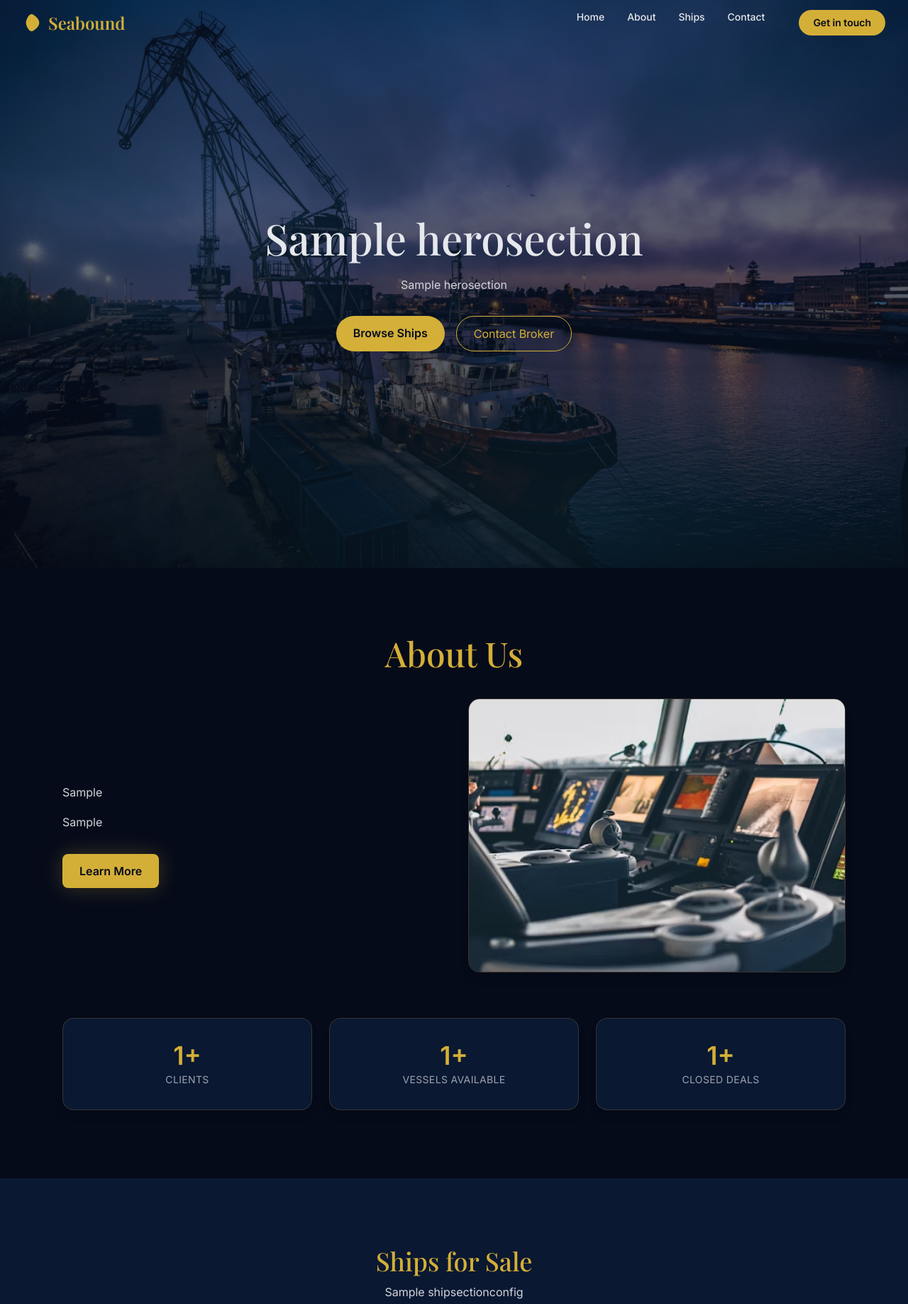
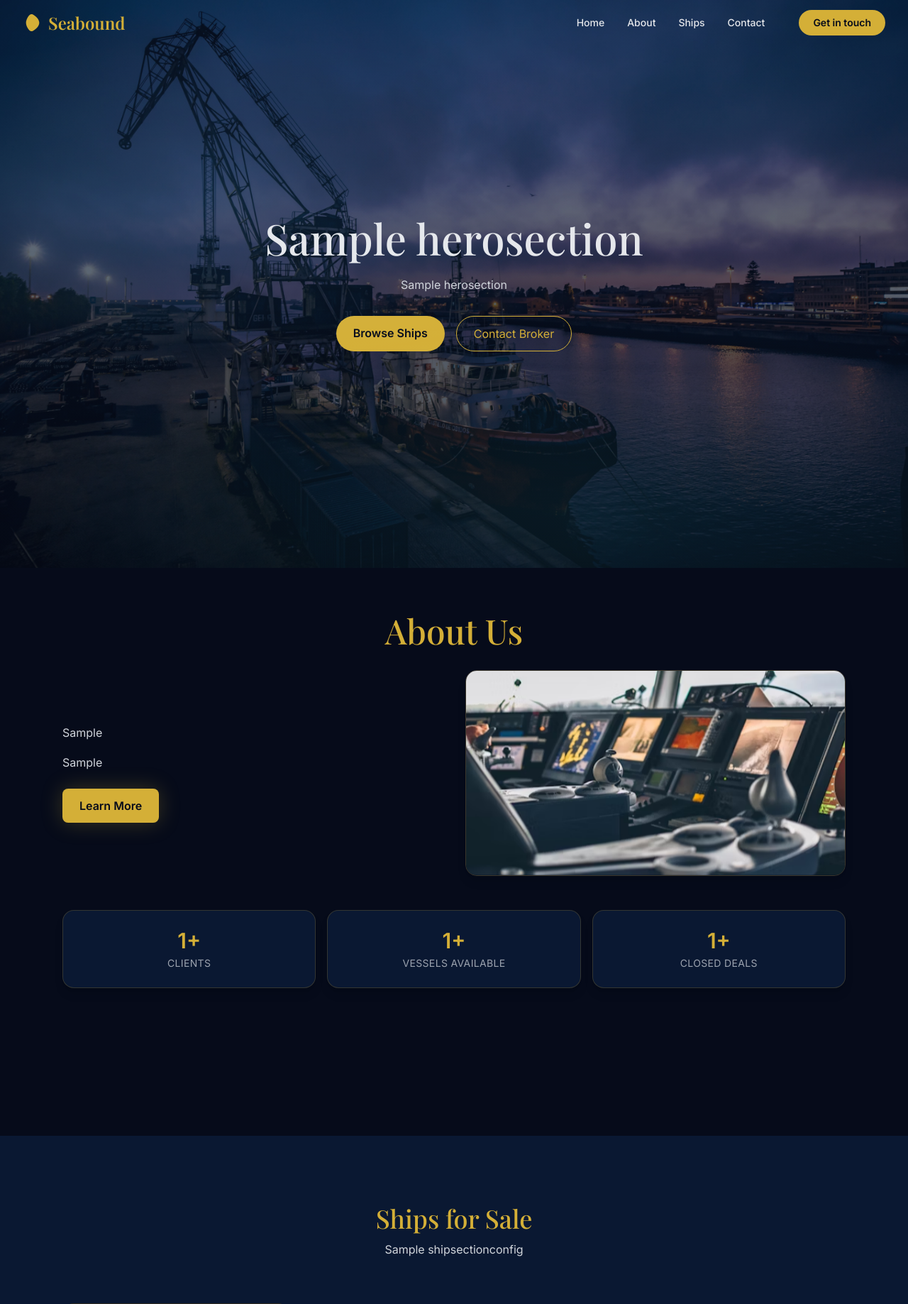
Before and after one commit to Zeyadm8112/marine-agency, a Django app: page / in a window 1280 px wide. Shown: the top 1837 px of the page at 71% size. Run offline with Django 5.2, Linux system fonts and the light colour scheme; tables that the repository leaves empty hold one stand-in row (values such as "Sample post"); grey boxes marked "Sample" are stand-in pictures; some libraries are stand-ins or nearby versions.

Commit message:
finalaze demo versoin

```diff
--- /dev/null
+++ b/marineagency/core/static/js/preloader.js
@@ -0,0 +1,13 @@
+document.addEventListener("DOMContentLoaded", function () {
+    const preloader = document.getElementById("preloader");
+
+    if (!preloader) return;
+
+    // Wait for everything to load (images, styles, etc.)
+    window.addEventListener("load", () => {
+      preloader.style.transition = "opacity 0.5s ease";
+      preloader.style.opacity = "0";
+
+      setTimeout(() => preloader.remove(), 500); // Remove after fade
+    });
+  });
--- a/marineagency/core/templates/base.html
+++ b/marineagency/core/templates/base.html
@@ -98,9 +98,31 @@
 
   <body class="overflow-x-hidden">
     {% include "partials/_navbar.html" %}
+
+    <!-- Preloader -->
+    <div
+      id="preloader"
+      class="fixed inset-0 z-50 flex items-center justify-center bg-navy-900"
+    >
+      <div class="flex flex-col items-center gap-4">
+        <div
+          class="w-16 h-16 border-4 border-t-gold-400 border-b-transparent border-l-transparent border-r-transparent rounded-full animate-spin"
+        ></div>
+
+      </div>
+    </div>
+
     <main>{% block content %}{% endblock content %}</main>
-    {% include "partials/_footer.html" %} {% block extra_scripts %}{% endblock extra_scripts %}
+
+    {% include "partials/_footer.html" %}
+
+    {% block extra_scripts %}{% endblock extra_scripts %}
+
     <script src="{% static 'js/main.js' %}"></script>
     <script src="{% static 'js/ships.js' %}"></script>
+
+    <script src="{% static 'js/preloader.js' %}"></script>
+    <script src="{% static 'js/modal-preloader.js' %}"></script>
+
   </body>
-</html>
+  </html>
--- a/marineagency/core/templates/partials/_about.html
+++ b/marineagency/core/templates/partials/_about.html
@@ -1,18 +1,18 @@
 {% load static %}
-<section id="about" class="py-24 bg-navy-900 overflow-hidden">
+<section id="about" class="min-h-screen py-16 bg-navy-900">
   <div class="max-w-6xl mx-auto px-6 fade-up">
     <h2 class="text-center text-4xl md:text-5xl font-serif text-gold-400 mb-8">About Us</h2>
 
     <!-- Bio split -->
-    <div class="mt-10 grid items-center gap-10 md:grid-cols-2">
+    <div class="mt-8 grid items-center gap-8 md:grid-cols-2">
       <div class="text-center md:text-left">
         <p class="text-gray-300 leading-relaxed">
-     {{about.first_paragraph }}
+          {{ about.first_paragraph }}
         </p>
         <p class="mt-4 text-gray-300 leading-relaxed">
           {{ about.second_paragraph }}
         </p>
-        <div class="mt-8 flex justify-center md:justify-start">
+        <div class="mt-6 flex justify-center md:justify-start">
           <a
             href="#_contact"
             class="inline-block bg-gold-400 text-navy-900 font-semibold px-6 py-3 rounded-lg shadow-gold transition-all hover:bg-gold-500 hover:shadow-lg"
@@ -25,34 +25,34 @@
       <div class="relative">
         <div class="overflow-hidden rounded-2xl border border-gold-400/20 shadow-lg">
           <img
-          src="{% static 'images/aboutus.avif' %}"
-          alt="Seabound team and vessels"
-          class="w-full h-72 md:h-96 object-cover transform transition-transform duration-700 hover:scale-105 will-change-transform"
-          style="transform-origin: center;"
-        />
-                </div>
+            src="{% static 'images/aboutus.avif' %}"
+            alt="Seabound team and vessels"
+            class="w-full h-56 md:h-72 object-cover transform transition-transform duration-700 hover:scale-105 will-change-transform"
+            style="transform-origin: center;"
+          />
+        </div>
         <div class="pointer-events-none absolute inset-0 rounded-2xl ring-1 ring-inset ring-white/5"></div>
       </div>
     </div>
 
     <!-- Stats -->
-    <div class="mt-16 grid gap-6 sm:grid-cols-3 text-center">
-      <div class="rounded-2xl bg-navy-800 border border-gold-400/20 p-8 shadow-lg transition hover:shadow-gold hover:-translate-y-1">
-        <div class="text-4xl font-semibold text-gold-400">
+    <div class="mt-12 grid gap-4 sm:grid-cols-3 text-center">
+      <div class="rounded-2xl bg-navy-800 border border-gold-400/20 p-6 shadow-lg transition hover:shadow-gold hover:-translate-y-0.5">
+        <div class="text-3xl font-semibold text-gold-400">
           <span class="counter" data-target="{{ about.clients_number }}" data-suffix="+">0</span>
         </div>
         <div class="mt-1 text-sm uppercase tracking-wide text-gray-400">Clients</div>
       </div>
 
-      <div class="rounded-2xl bg-navy-800 border border-gold-400/20 p-8 shadow-lg transition hover:shadow-gold hover:-translate-y-1">
-        <div class="text-4xl font-semibold text-gold-400">
+      <div class="rounded-2xl bg-navy-800 border border-gold-400/20 p-6 shadow-lg transition hover:shadow-gold hover:-translate-y-0.5">
+        <div class="text-3xl font-semibold text-gold-400">
           <span class="counter" data-target="{{ about.vessels_number }}" data-suffix="+">0</span>
         </div>
         <div class="mt-1 text-sm uppercase tracking-wide text-gray-400">Vessels Available</div>
       </div>
 
-      <div class="rounded-2xl bg-navy-800 border border-gold-400/20 p-8 shadow-lg transition hover:shadow-gold hover:-translate-y-1">
-        <div class="text-4xl font-semibold text-gold-400">
+      <div class="rounded-2xl bg-navy-800 border border-gold-400/20 p-6 shadow-lg transition hover:shadow-gold hover:-translate-y-0.5">
+        <div class="text-3xl font-semibold text-gold-400">
           <span class="counter" data-target="{{ about.deals_number }}" data-suffix="+">0</span>
         </div>
         <div class="mt-1 text-sm uppercase tracking-wide text-gray-400">Closed Deals</div>
--- a/marineagency/core/templates/partials/_contact.html
+++ b/marineagency/core/templates/partials/_contact.html
@@ -20,19 +20,19 @@
             <span class="mt-1 text-gold-400">
               <i class="fa-solid fa-location-dot"></i>
             </span>
-            <span>Seabound HQ, Pier 7, Maritime Ave, Harbor City</span>
+            <span>{{ contact.address }}</span>
           </li>
           <li class="flex items-start gap-3">
             <span class="mt-1 text-gold-400">
               <i class="fa-solid fa-phone"></i>
             </span>
-            <span>+1 (555) 013-3772</span>
+            <span>{{ contact.phone }}</span>
           </li>
           <li class="flex items-start gap-3">
             <span class="mt-1 text-gold-400">
               <i class="fa-solid fa-envelope"></i>
             </span>
-            <span>brokerage@seabound.co</span>
+            <span> {{ contact.email }}</span>
           </li>
         </ul>
       </div>
@@ -41,9 +41,9 @@
       <div class="rounded-2xl bg-navy-800/80 border border-gold-400/20 p-8 shadow-lg backdrop-blur-sm">
         <h3 class="text-xl font-semibold text-white">Office Hours</h3>
         <ul class="mt-4 space-y-2 text-gray-300">
-          <li class="flex justify-between"><span>Monday – Friday</span><span>09:00 – 18:00</span></li>
-          <li class="flex justify-between"><span>Saturday</span><span>10:00 – 14:00</span></li>
-          <li class="flex justify-between"><span>Sunday</span><span>Closed</span></li>
+          <li class="flex justify-between"><span>{{ contact.open_time_1 }}</span></li>
+          <li class="flex justify-between"><span>{{ contact.open_time_2 }}</span></li>
+          <li class="flex justify-between"><span>{{ contact.open_time_3 }}</span><span>Closed</span></li>
           <li class="mt-3 text-sm text-gray-400">24/7 ops desk available for fixtures and urgent operations.</li>
         </ul>
       </div>
--- a/marineagency/core/templates/partials/_footer.html
+++ b/marineagency/core/templates/partials/_footer.html
@@ -5,23 +5,23 @@
         <p class="text-center md:text-left">© <span id="year"></span> Seabound Shipbrokers — Crafted with precision and passion.</p>
         <div class="flex items-center gap-5 text-gray-400">
           <!-- Facebook -->
-          <a href="https://facebook.com/" target="_blank" rel="noopener" aria-label="Facebook" class="hover:text-gold-400 transition">
+          <a href="{{social_links.fb_link}}" target="_blank" rel="noopener" aria-label="Facebook" class="hover:text-gold-400 transition">
             <i class="fab fa-facebook-f text-lg"></i>
           </a>
 
           <!-- Instagram -->
-          <a href="https://instagram.com/" target="_blank" rel="noopener" aria-label="Instagram" class="hover:text-gold-400 transition">
+          <a href="{{social_links.insta_link}}" target="_blank" rel="noopener" aria-label="Instagram" class="hover:text-gold-400 transition">
             <i class="fab fa-instagram text-lg"></i>
           </a>
 
           <!-- LinkedIn -->
-          <a href="https://linkedin.com/" target="_blank" rel="noopener" aria-label="LinkedIn" class="hover:text-gold-400 transition">
+          <a href="{{social_links.linkedin_link}}" target="_blank" rel="noopener" aria-label="LinkedIn" class="hover:text-gold-400 transition">
             <i class="fab fa-linkedin-in text-lg"></i>
           </a>
 
           <!-- Email -->
-          <a href="mailto:brokerage@seabound.co" aria-label="Email" class="hover:text-gold-400 transition">
-            <i class="fas fa-envelope text-lg"></i>
+          <a href="{{social_links.whatsapp_link}}" target="_blank" rel="noopener" a aria-label="Whatsapp" class="hover:text-gold-400 transition">
+            <i class="fab fa-whatsapp text-lg"></i>
           </a>
         </div>
               </div>
--- a/marineagency/core/templates/partials/_navbar.html
+++ b/marineagency/core/templates/partials/_navbar.html
@@ -7,12 +7,13 @@
         </svg>
         Seabound
       </a>
-      <nav class="hidden md:flex gap-8 text-sm font-medium">
+      <nav class="hidden md:flex gap-8 text-sm font-medium items-center">
+
         <a href="#home" class="hover:text-gold-400 transition">Home</a>
         <a href="#about" class="hover:text-gold-400 transition">About</a>
         <a href="#ships" class="hover:text-gold-400 transition">Ships</a>
         <a href="#contact" class="hover:text-gold-400 transition">Contact</a>
-        <a href="#contact" class="ml-4 rounded-full bg-gold-400 px-5 py-2 text-navy-900 font-semibold hover:shadow-gold transition">Get in touch</a>
+        <a href="{{social_links.whatsapp_link}}" target="_blank" rel="noopener" a aria-label="Whatsapp" class="ml-4 rounded-full bg-gold-400 px-5 py-2 text-navy-900 font-semibold hover:shadow-gold transition">Get in touch</a>
       </nav>
       <button id="menuBtn" class="md:hidden text-gold-400 focus:outline-none">
         <svg class="h-7 w-7" fill="none" stroke="currentColor" stroke-width="2" viewBox="0 0 24 24">
--- a/marineagency/core/templates/partials/_ships.html
+++ b/marineagency/core/templates/partials/_ships.html
@@ -72,6 +72,11 @@
     id="ships-modal"
     class="hidden fixed inset-0 z-50 overflow-y-auto bg-navy-800/95 backdrop-blur-sm p-4 md:p-10 transition-opacity duration-300"
 >
+ <!-- Loader first -->
+ <div id="ships-loader" class="fixed inset-0 z-60 flex items-center justify-center bg-navy-900/80 hidden">
+    <div class="w-16 h-16 border-4 border-t-gold-400 border-b-transparent border-l-transparent border-r-transparent rounded-full animate-spin"></div>
+  </div>
+
     <div class="max-w-7xl mx-auto bg-navy-900 rounded-3xl shadow-2xl p-6 md:p-10 relative">
         <h3 class="text-3xl font-serif text-gold-400 text-center mb-8">
             All Available Vessels
--- a/marineagency/core/views.py
+++ b/marineagency/core/views.py
@@ -18,6 +18,6 @@ def home(request):
         "featured_ships": Ship.objects.filter(is_featured=True),
         "all_ships": Ship.objects.all(),
         "contact": ContactSection.objects.first(),
-        "social_links": SocialLink.objects.all(),
+        "social_links": SocialLink.objects.first(),
     }
     return render(request, "index.html", context)
```
Also changed, not shown: marineagency/core/admin.py (+6 -1 lines), marineagency/core/models.py (+21 -14 lines), marineagency/core/static/js/model-loader.js (added, +24 -0 lines), marineagency/core/migrations/0003_alter_sociallink_options_and_more.py (added).
